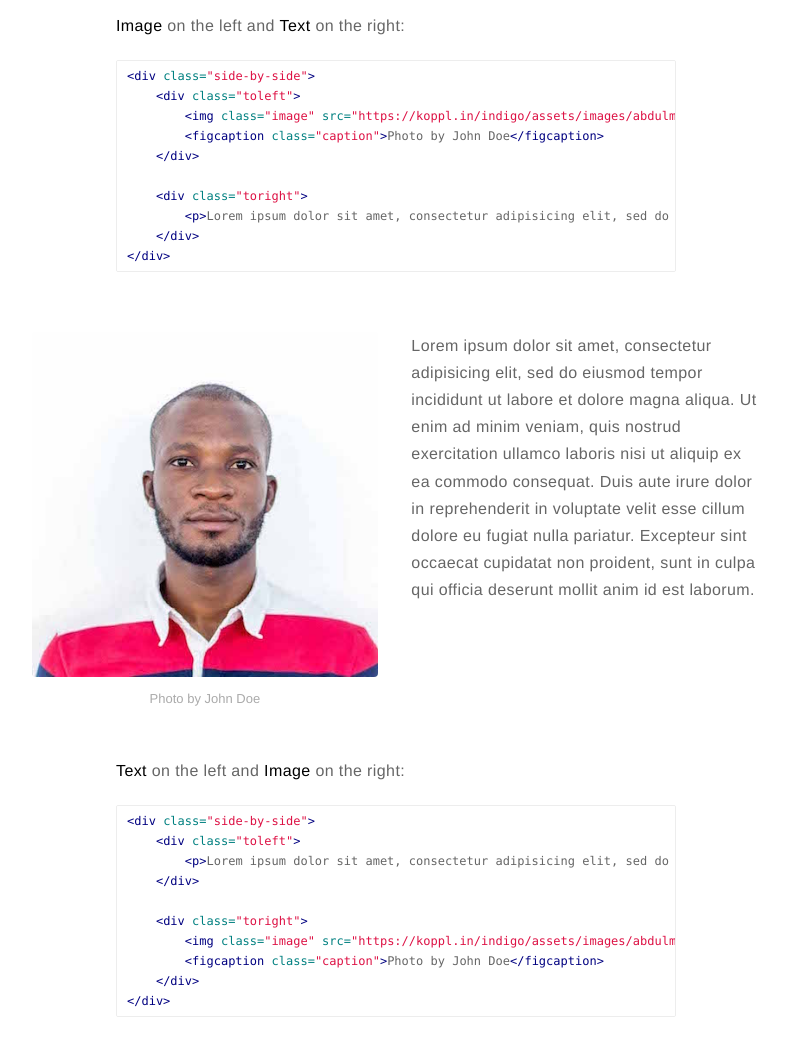
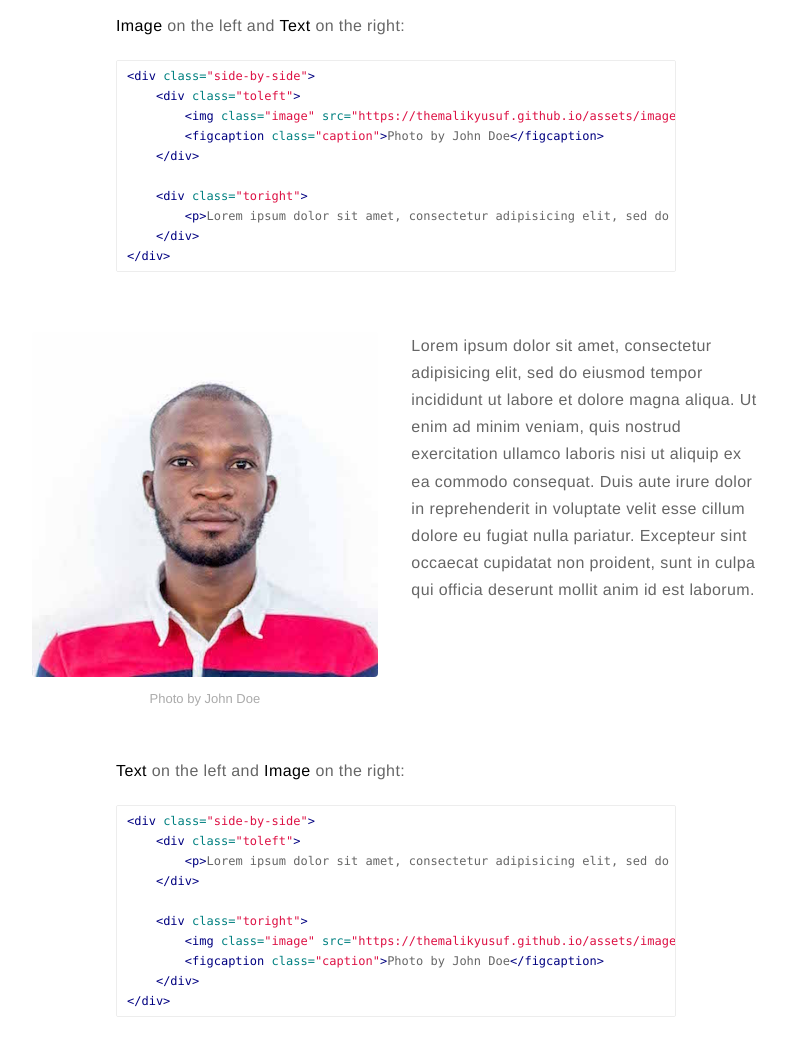
Before and after one commit to themalikyusuf/themalikyusuf, a Jekyll site: the page built from _posts/2015-02-24-markdown-extra-components.markdown, in a window 1280 px wide and 1400 px high, scrolled down 1068 px. Shown: the part 151-1188 px from the top of the window, without its empty margins (244-1031 px from the left). Built offline with Jekyll 4.4.1, drawn with Linux system fonts in a browser that asks for light colours; comment, search, counter and statistics services are not loaded.

Commit message:
quick fix

```diff
--- a/_config.yml
+++ b/_config.yml
@@ -13,7 +13,7 @@
 # if it's an external image, update below for true
 # better with square images
 external-image: false
-picture: assets/images/abdulmalik.jpg
+picture: assets/images/malik.jpg
 
 # If you want to include your resume, set to true
 # and specify source (external or local).
@@ -21,8 +21,7 @@
 resume-external: true
 resume-url: https://drive.google.com/file/d/0B3scabWgwLNFc0tlZVFkU1ZUYXM/view?usp=sharing
 
-url: https://koppl.in/indigo
-# your url: http://USERNAME.github.io
+url: https://themalikyusuf.github.io
 
 permalink: /:title/
 
```
Also changed, not shown: assets/images/malik.jpg (renamed from assets/images/abdulmalik.jpg).
